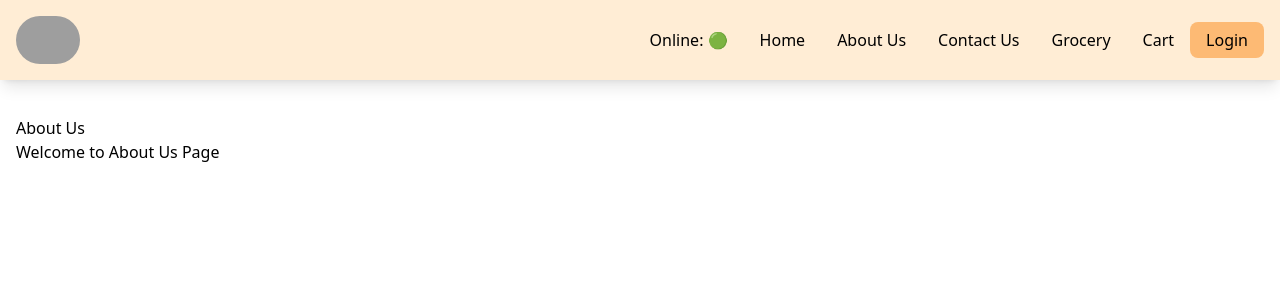
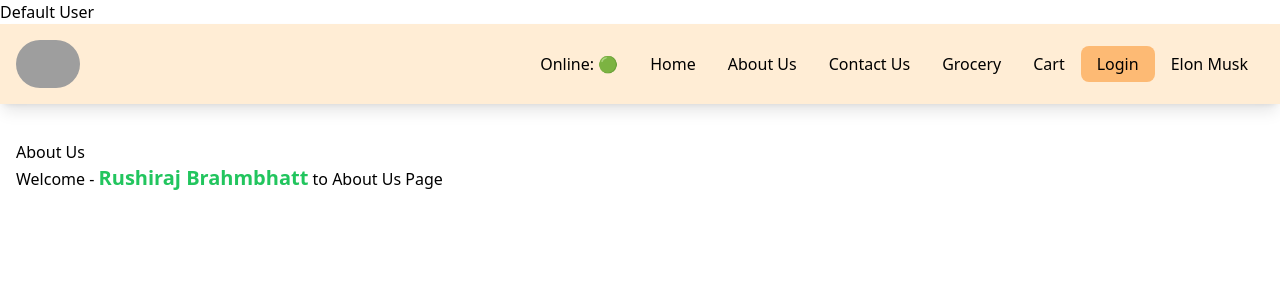
Before and after one commit to rushi812/react-study, a React (Vite) app: page /about in a window 1280 px wide. Shown: the top 300 px of the page. Built offline with nearby package versions, Linux system fonts and the light colour scheme; grey boxes are pictures that could not be loaded.

Commit message:
Lifting State Up, Props Drilling & React Context

```diff
--- a/src/App.js
+++ b/src/App.js
@@ -1,4 +1,4 @@
-import React, { lazy, Suspense } from "react";
+import React, { useState, useEffect, useContext, lazy, Suspense } from "react";
 import ReactDOM from "react-dom/client";
 import { createBrowserRouter, RouterProvider, Outlet } from "react-router-dom";
 
@@ -7,17 +7,37 @@ import Body from "./components/Body";
 import Contact from "./components/Contact";
 import Error from "./components/Error";
 import RestaurantMenu from "./components/RestaurantMenu";
+import UserContext from "./utils/UserContext";
 
 const About = lazy(() => import("./components/About"));
 const Grocery = lazy(() => import("./components/Grocery"));
 
 const AppLayout = () => {
+  const [userName, setUserName] = useState();
+  const { loggedInUser } = useContext(UserContext);
+  // Authentication
+  useEffect(() => {
+    // auth code
+    const data = {
+      loggedInUser: "Rushiraj Brahmbhatt",
+    };
+
+    setUserName(data.loggedInUser);
+  }, []);
+
   return (
-    <div className="flex flex-col gap-5">
-      <Header />
-      <div className="p-4">
-        <Outlet />
-      </div>
+    <div>
+      <h1>{loggedInUser}</h1>
+      <UserContext.Provider value={{ loggedInUser: userName, setUserName }}>
+        <div className="flex flex-col gap-5">
+          <UserContext.Provider value={{ loggedInUser: "Elon Musk" }}>
+            <Header />
+          </UserContext.Provider>
+          <div className="p-4">
+            <Outlet />
+          </div>
+        </div>
+      </UserContext.Provider>
     </div>
   );
 };
--- a/src/components/About.js
+++ b/src/components/About.js
@@ -1,10 +1,17 @@
-import React from "react";
+import React, { useContext } from "react";
+import UserContext from "../utils/UserContext";
 
 const About = () => {
+  const { loggedInUser } = useContext(UserContext);
+
   return (
     <div>
       <h1>About Us</h1>
-      <h3>Welcome to About Us Page</h3>
+      <h3>
+        Welcome -{" "}
+        <span className="text-xl text-green-500 font-bold">{loggedInUser}</span>{" "}
+        to About Us Page
+      </h3>
     </div>
   );
 };
--- a/src/components/Body.js
+++ b/src/components/Body.js
@@ -1,4 +1,4 @@
-import { useEffect, useState } from "react";
+import { useEffect, useState, useContext } from "react";
 
 import { API_URL } from "../utils/constants";
 
@@ -6,11 +6,13 @@ import RestaurantCard, { withDiscountLabel } from "./RestaurantCard";
 import Shimmer from "./Shimmer";
 import { Link } from "react-router-dom";
 import { getRestaurantUrl } from "../utils/urls";
+import UserContext from "../utils/UserContext";
 
 const Body = () => {
   const [resList, setResList] = useState([]);
   const [filteredResList, setFilteredResList] = useState([]);
   const [searchText, setSearchText] = useState("");
+  const { loggedInUser, setUserName } = useContext(UserContext);
 
   const RestaurantCardPromoted = withDiscountLabel(RestaurantCard);
 
@@ -68,6 +70,12 @@ const Body = () => {
         >
           ⭐️ Ratings 4+
         </button>
+        <input
+          type="text"
+          value={loggedInUser}
+          onChange={(e) => setUserName(e.target.value)}
+          className="border-[1px] border-black p-2 h-9 rounded-lg"
+        />
       </div>
       <div className="flex gap-10 flex-wrap justify-start">
         {!filteredResList?.length
--- a/src/components/Header.js
+++ b/src/components/Header.js
@@ -1,4 +1,4 @@
-import { useState } from "react";
+import { useState, useContext } from "react";
 import { LOGO_URL } from "../utils/constants";
 import { Link } from "react-router-dom";
 import {
@@ -8,10 +8,13 @@ import {
   getHomeUrl,
 } from "../utils/urls";
 import useOnlineStatus from "../hooks/useOnlineStatus";
+import UserContext from "../utils/UserContext";
 
 const Header = () => {
   const [btnName, setBtnName] = useState("Login");
   const onlineStatus = useOnlineStatus();
+
+  const { loggedInUser } = useContext(UserContext);
 
   return (
     <div className="flex justify-between items-center shadow-lg p-4 bg-orange-100">
@@ -45,6 +48,7 @@ const Header = () => {
         >
           {btnName}
         </button>
+        <div className="px-4 transition-all ease-linear">{loggedInUser}</div>
       </div>
     </div>
   );
--- a/src/components/RestaurantCard.js
+++ b/src/components/RestaurantCard.js
@@ -1,8 +1,13 @@
+import { useContext } from "react";
+
 import { IMAGE_URL } from "../utils/constants";
+import UserContext from "../utils/UserContext";
 
 const RestaurantCard = ({ resData }) => {
   const { cloudinaryImageId, name, avgRating, sla, cuisines, areaName } =
     resData.info;
+
+  const { loggedInUser } = useContext(UserContext);
 
   return (
     <div className="flex flex-col gap-3 transition-all ease-linear hover:scale-[.97] w-[250px]">
@@ -23,6 +28,9 @@ const RestaurantCard = ({ resData }) => {
           {cuisines.join(", ")}
         </p>
         <p className="text-base font-light text-gray-500">{areaName}</p>
+        <p className="text-base font-light text-green-500">
+          User: {loggedInUser}
+        </p>
       </div>
     </div>
   );
--- /dev/null
+++ b/src/utils/UserContext.js
@@ -0,0 +1,6 @@
+import { createContext } from "react";
+const UserContext = createContext({
+  loggedInUser: "Default User",
+});
+
+export default UserContext;
```
